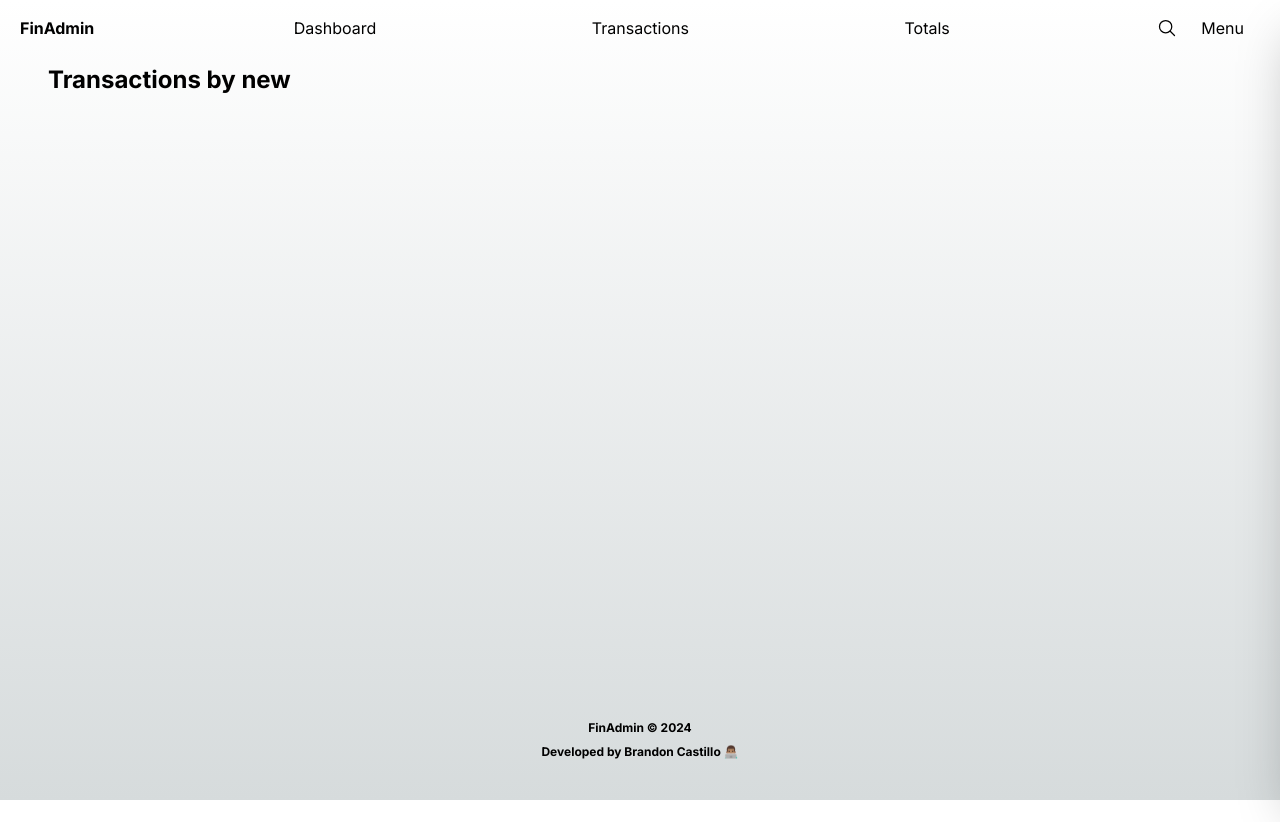
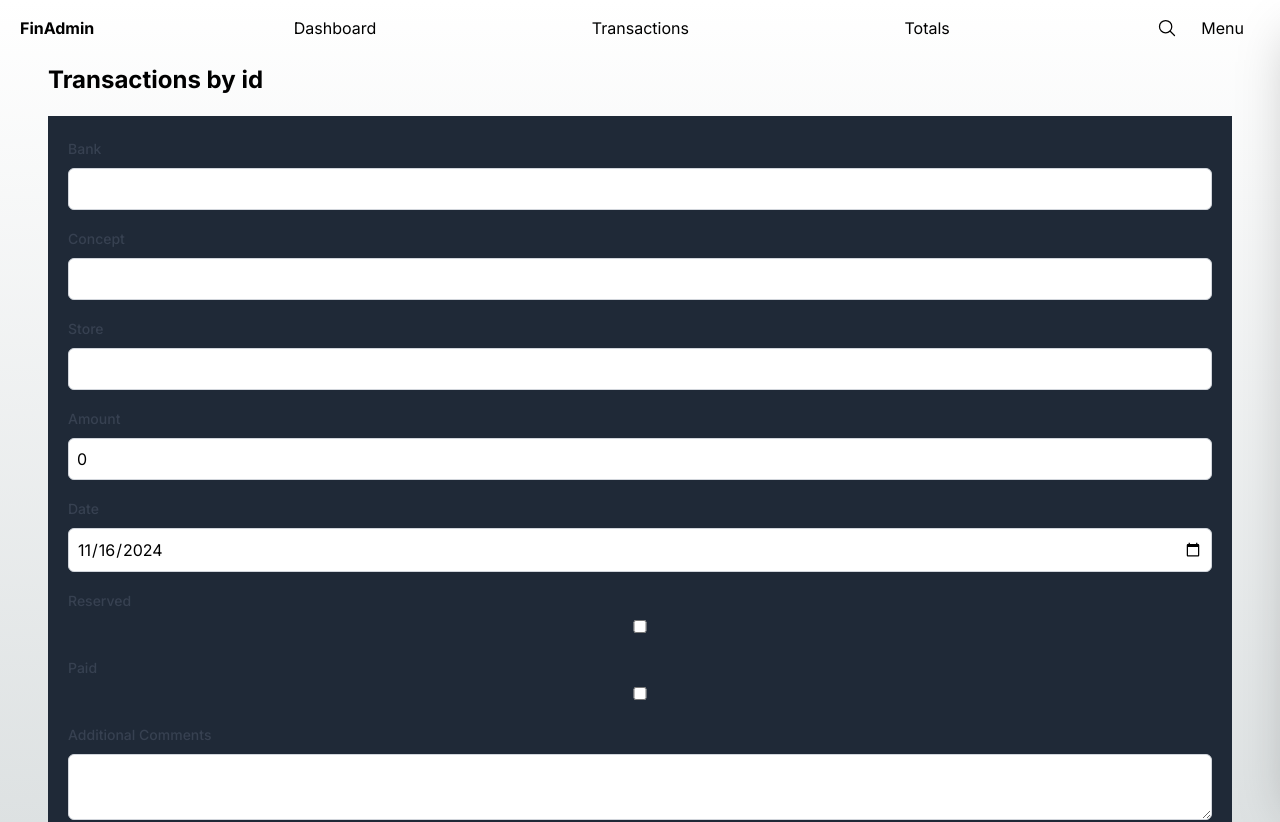
Before and after one commit to brandonjcg/finadmin-client-v2, a Next.js app: page /transaction/new in a window 1280 px wide. Shown: the top 822 px of the page. Before the commit the page ends 800 px from the top, so only its background shows below. Built offline with nearby package versions, Linux system fonts and the light colour scheme.

Commit message:
feat(modules): :sparkles: create skeleton of create transaction

```diff
--- a/package.json
+++ b/package.json
@@ -14,6 +14,7 @@
     "prepare": "husky"
   },
   "dependencies": {
+    "@tanstack/react-form": "0.40.4",
     "@tanstack/react-table": "8.20.6",
     "clsx": "2.1.1",
     "next": "14.2.15",
--- /dev/null
+++ b/src/app/(finadmin)/transaction/new/page.tsx
@@ -0,0 +1,10 @@
+import { Form } from '@/components';
+
+export default function CreateTransactionPage() {
+  return (
+    <>
+      <h1 className="text-2xl font-bold mb-5">Transactions by id</h1>
+      <Form />
+    </>
+  );
+}
--- /dev/null
+++ b/src/components/Form/Form.tsx
@@ -0,0 +1,205 @@
+'use client';
+
+import { useForm } from '@tanstack/react-form';
+
+export const Form = () => {
+  const form = useForm({
+    defaultValues: {
+      bank: '',
+      concept: '',
+      store: '',
+      amount: 0,
+      date: new Date().toISOString().split('T')[0],
+      isReserved: false,
+      isPaid: false,
+      additionalComments: '',
+    },
+    onSubmit: async ({ value }) => {
+      console.log(value);
+    },
+  });
+
+  return (
+    <div className="bg-gray-800 dark:text-white p-5">
+      <form
+        onSubmit={(e) => {
+          e.preventDefault();
+          e.stopPropagation();
+          form.handleSubmit();
+        }}
+      >
+        <div className="mb-5 space-y-4">
+          <form.Field name="bank">
+            {(fieldProps) => (
+              <div className="space-y-2">
+                <label
+                  htmlFor={fieldProps.name}
+                  className="text-sm font-medium text-gray-700 dark:text-gray-300"
+                >
+                  Bank
+                </label>
+                <input
+                  name={fieldProps.name}
+                  value={fieldProps.state.value}
+                  onBlur={fieldProps.handleBlur}
+                  onChange={(e) => fieldProps.handleChange(e.target.value)}
+                  className="w-full p-2 border border-gray-300 rounded-md dark:bg-gray-800 dark:border-gray-700 dark:text-white"
+                />
+              </div>
+            )}
+          </form.Field>
+
+          <form.Field name="concept">
+            {(fieldProps) => (
+              <div className="space-y-2">
+                <label
+                  htmlFor={fieldProps.name}
+                  className="text-sm font-medium text-gray-700 dark:text-gray-300"
+                >
+                  Concept
+                </label>
+                <input
+                  name={fieldProps.name}
+                  value={fieldProps.state.value}
+                  onBlur={fieldProps.handleBlur}
+                  onChange={(e) => fieldProps.handleChange(e.target.value)}
+                  className="w-full p-2 border border-gray-300 rounded-md dark:bg-gray-800 dark:border-gray-700 dark:text-white"
+                />
+              </div>
+            )}
+          </form.Field>
+
+          <form.Field name="store">
+            {(fieldProps) => (
+              <div className="space-y-2">
+                <label
+                  htmlFor={fieldProps.name}
+                  className="text-sm font-medium text-gray-700 dark:text-gray-300"
+                >
+                  Store
+                </label>
+                <input
+                  name={fieldProps.name}
+                  value={fieldProps.state.value}
+                  onBlur={fieldProps.handleBlur}
+                  onChange={(e) => fieldProps.handleChange(e.target.value)}
+                  className="w-full p-2 border border-gray-300 rounded-md dark:bg-gray-800 dark:border-gray-700 dark:text-white"
+                />
+              </div>
+            )}
+          </form.Field>
+
+          <form.Field name="amount">
+            {(fieldProps) => (
+              <div className="space-y-2">
+                <label
+                  htmlFor={fieldProps.name}
+                  className="text-sm font-medium text-gray-700 dark:text-gray-300"
+                >
+                  Amount
+                </label>
+                <input
+                  type="number"
+                  name={fieldProps.name}
+                  value={fieldProps.state.value}
+                  onBlur={fieldProps.handleBlur}
+                  onChange={(e) => fieldProps.handleChange(+e.target.value)}
+                  className="w-full p-2 border border-gray-300 rounded-md dark:bg-gray-800 dark:border-gray-700 dark:text-white"
+                />
+              </div>
+            )}
+          </form.Field>
+
+          <form.Field name="date">
+            {(fieldProps) => (
+              <div className="space-y-2">
+                <label
+                  htmlFor={fieldProps.name}
+                  className="text-sm font-medium text-gray-700 dark:text-gray-300"
+                >
+                  Date
+                </label>
+                <input
+                  type="date"
+                  name={fieldProps.name}
+                  value={fieldProps.state.value}
+                  onBlur={fieldProps.handleBlur}
+                  onChange={(e) => fieldProps.handleChange(e.target.value)}
+                  className="w-full p-2 border border-gray-300 rounded-md dark:bg-gray-800 dark:border-gray-700 dark:text-white"
+                />
+              </div>
+            )}
+          </form.Field>
+
+          <form.Field name="isReserved">
+            {(fieldProps) => (
+              <div className="space-y-2">
+                <label
+                  htmlFor={fieldProps.name}
+                  className="text-sm font-medium text-gray-700 dark:text-gray-300"
+                >
+                  Reserved
+                </label>
+                <input
+                  type="checkbox"
+                  name={fieldProps.name}
+                  checked={fieldProps.state.value}
+                  onBlur={fieldProps.handleBlur}
+                  onChange={(e) => fieldProps.handleChange(e.target.checked)}
+                  className="w-full p-2 border border-gray-300 rounded-md dark:bg-gray-800 dark:border-gray-700 dark:text-white"
+                />
+              </div>
+            )}
+          </form.Field>
+
+          <form.Field name="isPaid">
+            {(fieldProps) => (
+              <div className="space-y-2">
+                <label
+                  htmlFor={fieldProps.name}
+                  className="text-sm font-medium text-gray-700 dark:text-gray-300"
+                >
+                  Paid
+                </label>
+                <input
+                  type="checkbox"
+                  name={fieldProps.name}
+                  checked={fieldProps.state.value}
+                  onBlur={fieldProps.handleBlur}
+                  onChange={(e) => fieldProps.handleChange(e.target.checked)}
+                  className="w-full p-2 border border-gray-300 rounded-md dark:bg-gray-800 dark:border-gray-700 dark:text-white"
+                />
+              </div>
+            )}
+          </form.Field>
+
+          <form.Field name="additionalComments">
+            {(fieldProps) => (
+              <div className="space-y-2">
+                <label
+                  htmlFor={fieldProps.name}
+                  className="text-sm font-medium text-gray-700 dark:text-gray-300"
+                >
+                  Additional Comments
+                </label>
+                <textarea
+                  name={fieldProps.name}
+                  value={fieldProps.state.value}
+                  onBlur={fieldProps.handleBlur}
+                  onChange={(e) => fieldProps.handleChange(e.target.value)}
+                  className="w-full p-2 border border-gray-300 rounded-md dark:bg-gray-800 dark:border-gray-700 dark:text-white"
+                />
+              </div>
+            )}
+          </form.Field>
+        </div>
+        <button
+          type="submit"
+          className="px-4 py-2 bg-blue-500 text-white rounded-md hover:bg-blue-600 dark:bg-blue-700 dark:hover:bg-blue-800"
+        >
+          Submit
+        </button>
+      </form>
+    </div>
+  );
+};
--- /dev/null
+++ b/src/components/Form/index.ts
@@ -0,0 +1 @@
+export * from './Form';
--- a/src/components/index.ts
+++ b/src/components/index.ts
@@ -1,4 +1,6 @@
 export * from './Footer';
+export * from './Form';
+export * from './Selects';
 export * from './SidebarMenu';
 export * from './Table';
 export * from './TopMenu';
--- a/src/interfaces/bank.interface.ts
+++ b/src/interfaces/bank.interface.ts
@@ -1,5 +1,5 @@
 export interface IBank {
   _id: string;
-  name: string;
+  text: string;
   logo: string;
 }
--- a/src/interfaces/response.interface.ts
+++ b/src/interfaces/response.interface.ts
@@ -15,3 +15,9 @@ export interface IResponseApi<T> {
   data: T[];
   info: IInfo;
 }
+
+export interface IOption {
+  _id: string;
+  text: string;
+  logo?: string;
+}
```
Also changed, not shown: 1 other file (tests, documents, lock files or other folders).
